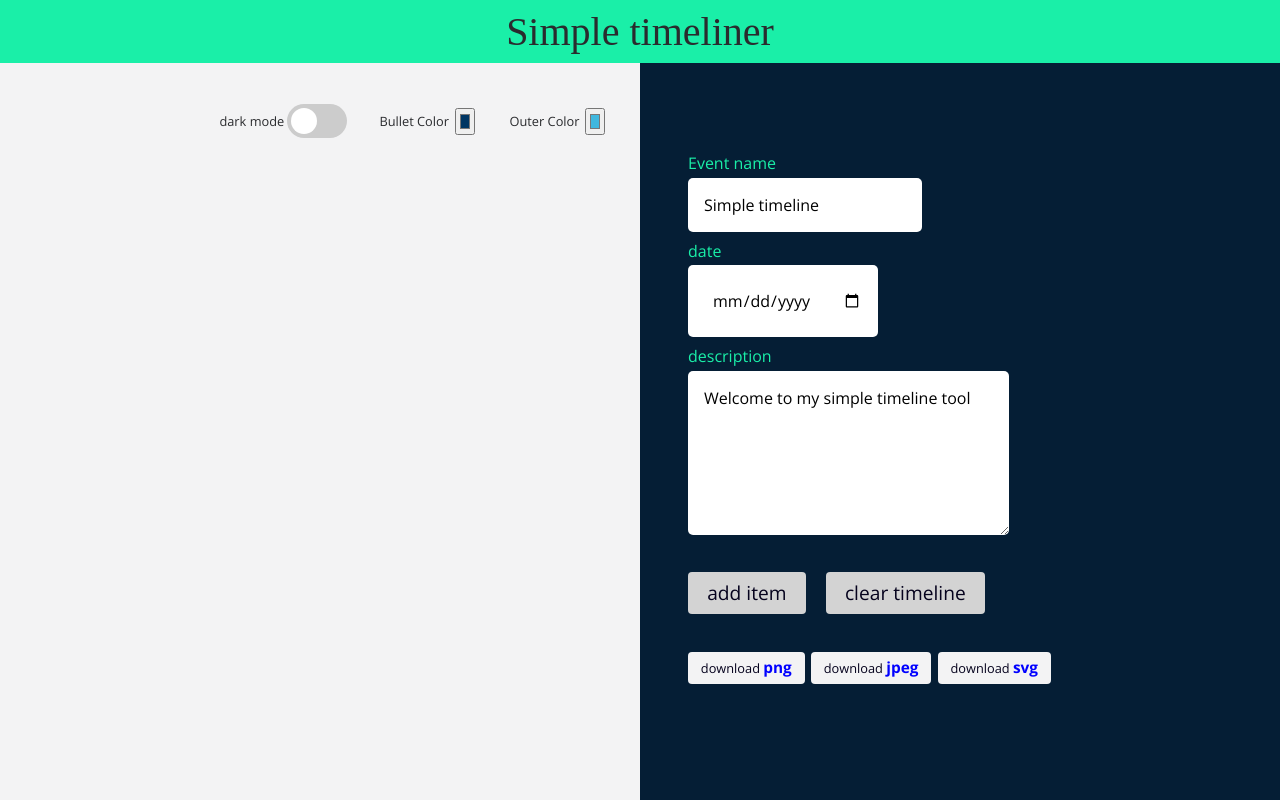
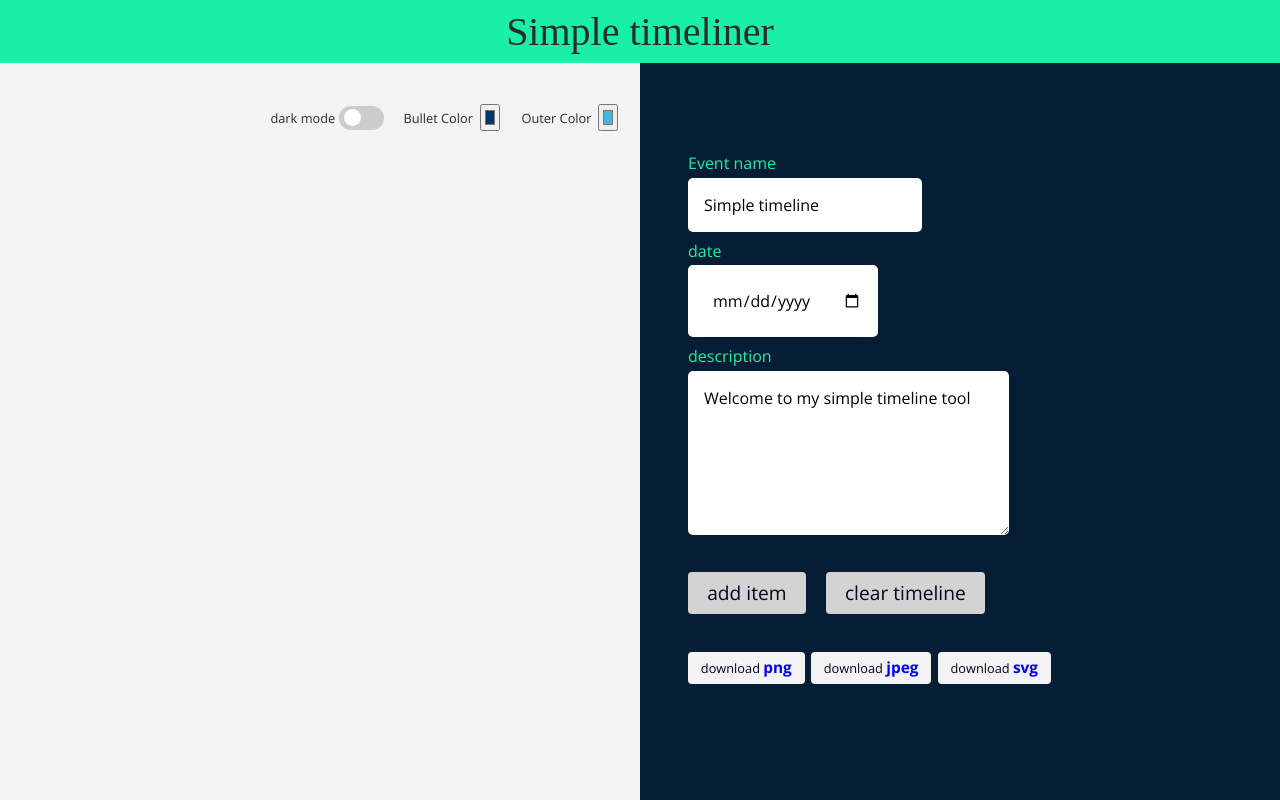
Before and after one commit to lamkostal/timeliner, a Vue app: page / in a window 1280 px wide. Built offline with nearby package versions, Linux system fonts and the light colour scheme; a web font is replaced by a local one.

Commit message:
add minor styl ch

```diff
--- a/src/App.vue
+++ b/src/App.vue
@@ -58,7 +58,6 @@ export default {
 }
 body{
   font-family: 'Open Sans',Manrope, Helvetica, Arial, sans-serif;
-
   color:var(--text);
   background: var(--bg);
   margin: 0;
--- a/src/components/List.vue
+++ b/src/components/List.vue
@@ -159,6 +159,7 @@ export default {
 .wrap {
   display: flex;
   padding: 1em 0.8em 0.5em;
+  margin-top: 2em;
 }
 ul {
   list-style: none;
@@ -210,12 +211,11 @@ li {
 }
 .skala {
   position: absolute;
-  top: 0;
-  left: 0;
-  width: 2px;
-  height: 100%;
-  /* flex: 0 0 3px; */
-  background: rgb(209, 209, 209);
+    top: 24px;
+    left: 0;
+    width: 2px;
+    height: calc(100% - 30px);
+    background: #d1d1d1;
 }
 li:last-of-type .skala {
   display: none;
@@ -282,14 +282,15 @@ p {
   padding: 0.1em 0;
   font-weight: 300;
   letter-spacing: 0.5px;
-  font-size: 1.4rem;
+  font-size: 1.25rem;
   margin: 0 0 0.2em;
+  color: var(--text-accent);
 
 }
 .content {
   padding: 0em 0.5em 0.5em;
-  font-size: 1rem;
-  font-weight: 400;
+  font-size: 0.95rem;
+  font-weight: 300;
 }
 .form-timeline {
   position: absolute;
@@ -303,8 +304,8 @@ p {
 .form-timeline > div {
   display: flex;
   align-items: center;
-  padding: 0 2em 0 0;
-  gap: 0.2em;
+  padding: 0 1.2em 0 0;
+  gap: 0.25em;
 }
 .form-timeline input {
   margin: 0 0.2em;
@@ -318,8 +319,8 @@ p {
 .switch {
   position: relative;
   display: inline-block;
-  width: 60px;
-  height: 34px;
+  width: 45px;
+  height: 24px;
 }
 
 .switch input {
@@ -343,9 +344,9 @@ p {
 .slider:before {
   position: absolute;
   content: "";
-  height: 26px;
-  width: 26px;
-  left: 4px;
+  height: 17px;
+  width: 17px;
+  left: 5px;
   bottom: 4px;
   background-color: white;
   -webkit-transition: .4s;
@@ -356,19 +357,15 @@ input:checked + .slider {
   background-color: var(--bg);
 }
 
-input:focus + .slider {
-  box-shadow: 0 0 1px var(--bg);
-}
-
 input:checked + .slider:before {
-  -webkit-transform: translateX(26px);
-  -ms-transform: translateX(26px);
-  transform: translateX(26px);
+  -webkit-transform: translateX(17px);
+  -ms-transform: translateX(17px);
+  transform: translateX(17px);
 }
 
 /* Rounded sliders */
 .slider.round {
-  border-radius: 34px;
+  border-radius: 14px;
 }
 
 .slider.round:before {
```
